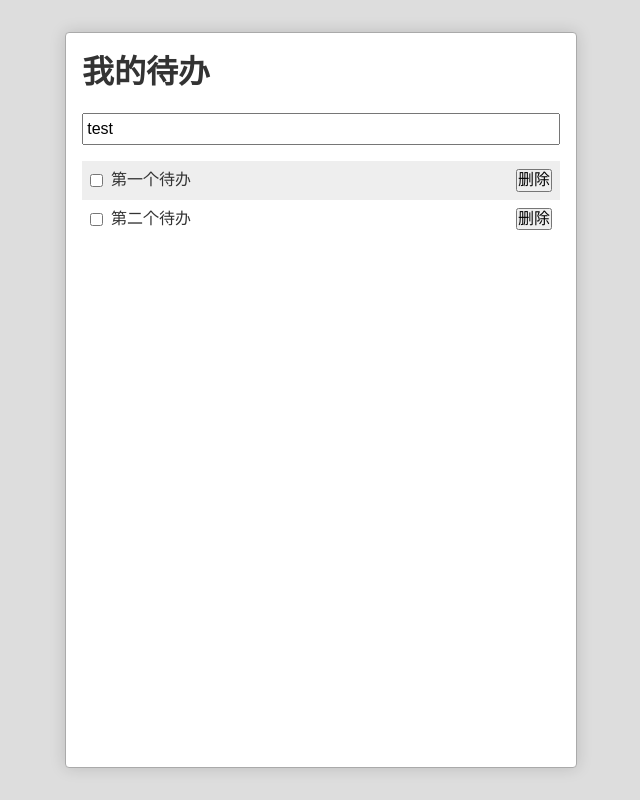
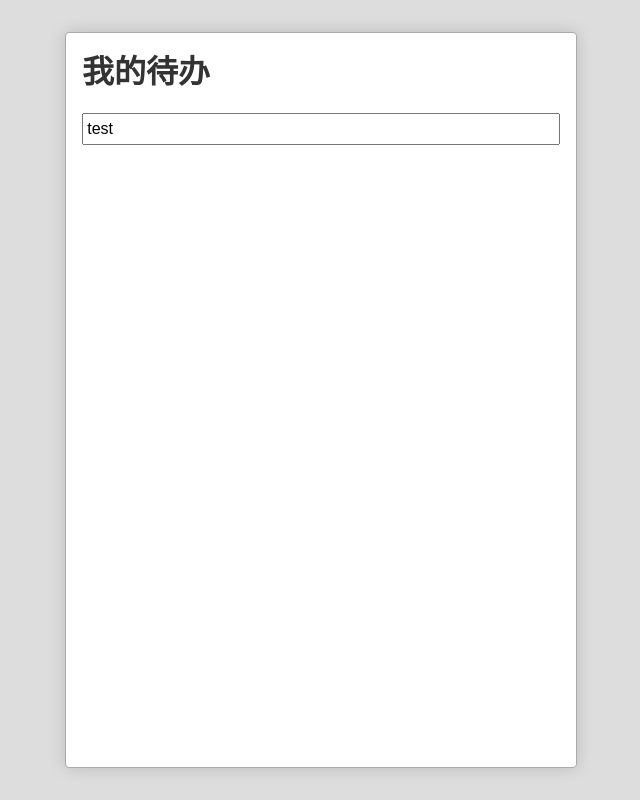
Before and after one commit to Risingsbj/react1, a React (Create React App) app: page / in a window 1280 px wide. Shown: the whole page, without its empty margins (319-959 px from the left). Built offline with nearby package versions, Linux system fonts and the light colour scheme.

Commit message:
修改了一下

```diff
--- a/src/App.js
+++ b/src/App.js
@@ -12,8 +12,6 @@ class App extends Component {
      this.state = {
        newTodo: 'test',
        todoList: [
-        {id:1, title:'第一个待办'},
-        {id:2, title:'第二个待办'},
        ]
      }
    }
@@ -62,7 +60,7 @@ class App extends Component {
      })
      this.setState({
        newTodo: '',
-        todoList: this.state.todoList
+       todoList: this.state.todoList
       })
   }
   delete(event, todo){
--- a/src/TodoInput.js
+++ b/src/TodoInput.js
@@ -3,7 +3,9 @@ import './TodoInput.css'
 
 export default class TodoInput extends Component {
     render(){
-    return <input type="text" className="TodoInput" defaultValue={this.props.content}
+    return <input type="text" value={this.props.content}
+      className="TodoInput"
+      onChange={this.changeTitle.bind(this)}
       onKeyPress={this.submit.bind(this)}/>
   }
     submit(e){
```
